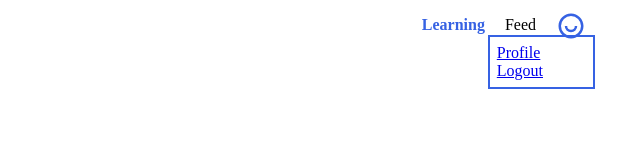
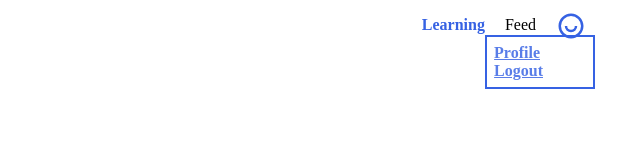
Before and after one commit to jasjs1/CODEProjects, a website: page components/nav/nav.html in a window 1280 px wide. Both pictures are taken after a click on the picture 1211 px from the left and 25 px from the top of the page. Shown: the full height of the page, 640-1280 px from the left. Drawn offline with Linux system fonts and the light colour scheme.

Commit message:
Update nav.css

```diff
--- a/components/nav/nav.css
+++ b/components/nav/nav.css
@@ -77,3 +77,8 @@
 .logo-text {
   font-weight: bold;
 }
+
+#profileLinks a {
+  color: #3661e3d2;
+  font-weight: bold;
+}
```
